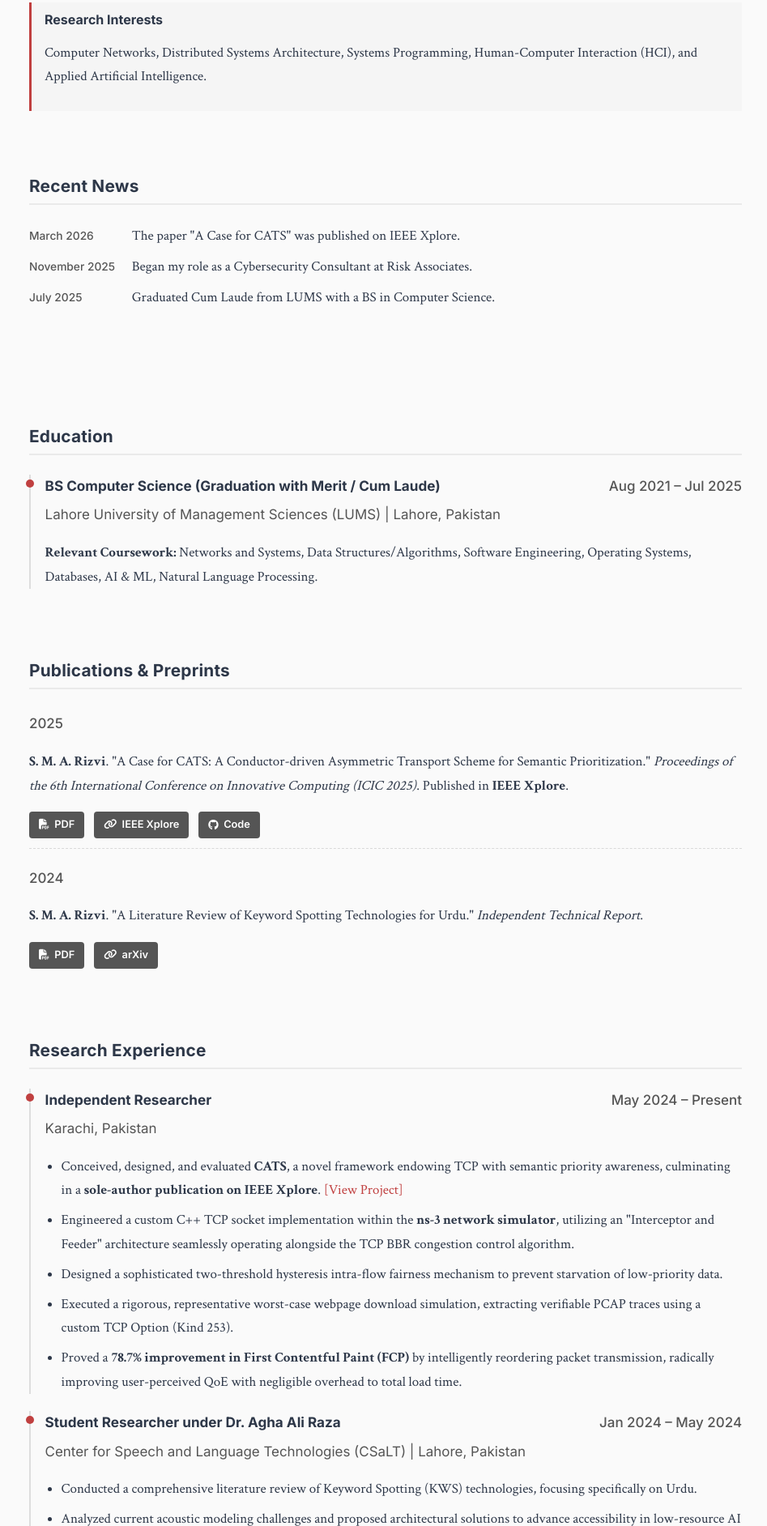
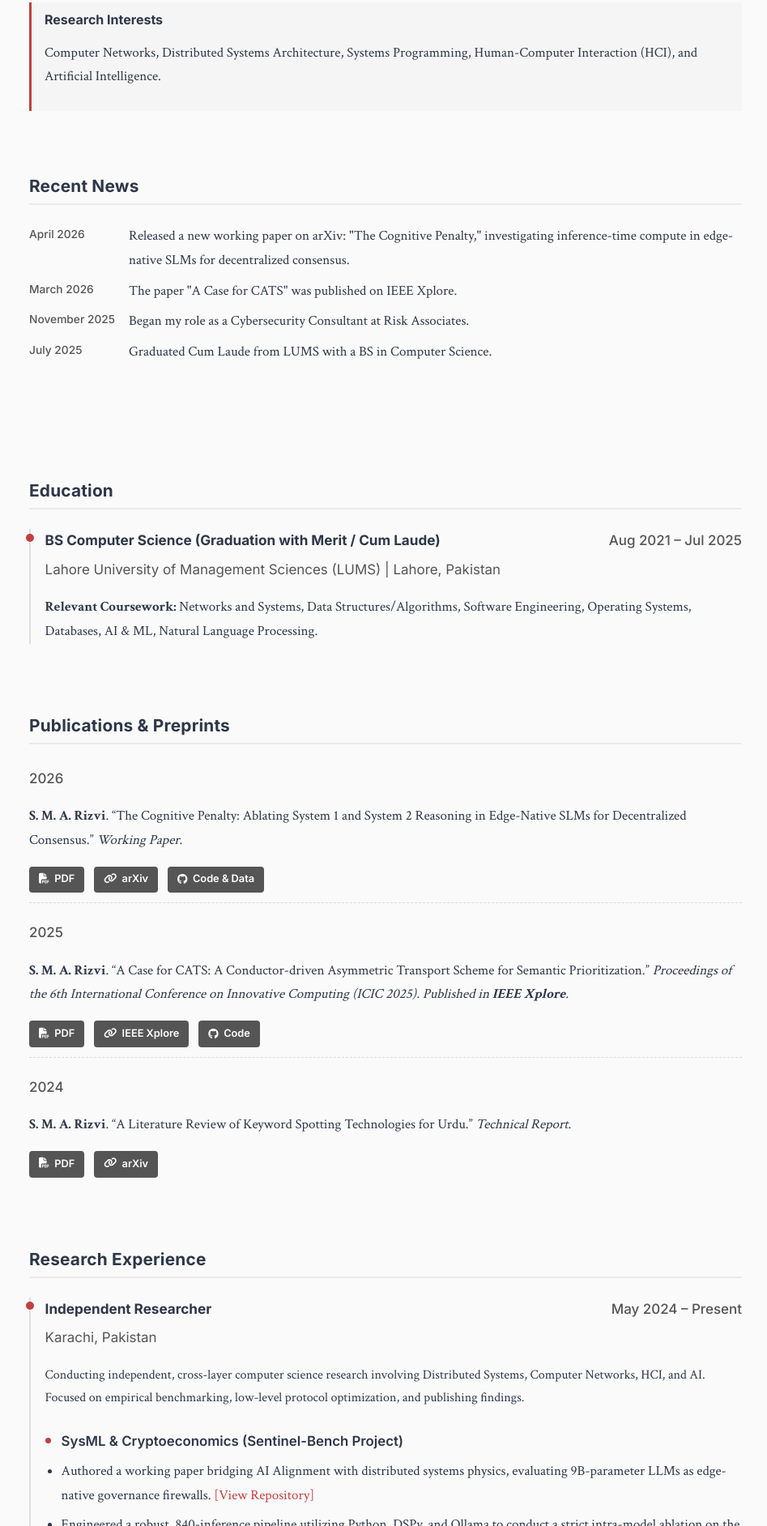
Before and after one commit to smarizvi110/smarizvi110.com, a plain HTML site: page index.html in a window 1280 px wide. Shown: the part 916-2800 px from the top of the page at 81% size, without its empty margins (164-1111 px from the left). Drawn offline with Linux system fonts and the light colour scheme.

Commit message:
Update portfolio content and publication assets

```diff
--- a/index.html
+++ b/index.html
@@ -3,9 +3,9 @@
 <head>
   <meta charset="UTF-8">
   <meta name="viewport" content="width=device-width, initial-scale=1.0">
-  <meta name="description" content="Syed Muhammad Aqdas Rizvi (smarizvi110) | Computer Science Researcher | Systems, Networks, HCI, &amp; Applied AI.">
+  <meta name="description" content="Syed Muhammad Aqdas Rizvi (smarizvi110) | Computer Science Researcher | Systems, Networks, HCI, &amp; Artificial Intelligence.">
   <meta property="og:title" content="Syed Muhammad Aqdas Rizvi (smarizvi110) | Computer Science Researcher">
-  <meta property="og:description" content="Syed Muhammad Aqdas Rizvi (smarizvi110) | Computer Science Researcher | Systems, Networks, HCI, &amp; Applied AI.">
+  <meta property="og:description" content="Syed Muhammad Aqdas Rizvi (smarizvi110) | Computer Science Researcher | Systems, Networks, HCI, &amp; Artificial Intelligence.">
   <meta property="og:image" content="https://smarizvi110.com/assets/preview-card-light-1200x630.png">
   <meta property="og:image:width" content="1200" />
   <meta property="og:image:height" content="630" />
@@ -16,7 +16,7 @@
   <meta property="og:type" content="website">
   <meta name="twitter:card" content="summary_large_image">
   <meta name="twitter:title" content="Syed Muhammad Aqdas Rizvi (smarizvi110) | Computer Science Researcher">
-  <meta name="twitter:description" content="Syed Muhammad Aqdas Rizvi (smarizvi110) | Computer Science Researcher | Systems, Networks, HCI, &amp; Applied AI.">
+  <meta name="twitter:description" content="Syed Muhammad Aqdas Rizvi (smarizvi110) | Computer Science Researcher | Systems, Networks, HCI, &amp; Artificial Intelligence.">
   <meta name="twitter:image" content="https://smarizvi110.com/assets/preview-card-light-1200x600.png">
   <title>Syed Muhammad Aqdas Rizvi (smarizvi110) | Portfolio</title>
   <link rel="icon" href="assets/favicon-light.svg" media="(prefers-color-scheme: light)" type="image/svg+xml">
@@ -56,7 +56,7 @@
     <section class="hero" aria-labelledby="name">
       <img class="hero-headshot" src="assets/profile.jpg" alt="Portrait of Syed Muhammad Aqdas Rizvi" width="150" height="150">
       <h1 id="name">Syed Muhammad Aqdas Rizvi<br><span class="name-handle">(smarizvi110)</span></h1>
-      <p class="subtitle"><strong>Computer Science Researcher</strong> | <strong>Systems, Networks, HCI &amp; Applied AI</strong></p>
+      <p class="subtitle"><strong>Computer Science Researcher</strong> | <strong>Systems, Networks, HCI &amp; Artificial Intelligence</strong></p>
       <p class="eyebrow">Karachi, Pakistan</p>
       <div class="icon-row" aria-label="Contact and social links">
         <a href="mailto:s.muhammadaqdasrizvi@gmail.com" aria-label="Email"><i class="fa-solid fa-envelope"></i></a>
@@ -64,15 +64,15 @@
         <a href="https://github.com/smarizvi110" target="_blank" rel="noopener noreferrer" aria-label="GitHub"><i class="fa-brands fa-github"></i></a>
         <a href="https://orcid.org/0009-0004-1491-4839" target="_blank" rel="noopener noreferrer" aria-label="ORCID"><i class="fa-brands fa-orcid"></i></a>
       </div>
-      <a class="cv-button" href="cv.pdf" target="_blank" rel="noopener noreferrer" aria-label="Download Curriculum Vitae in PDF format"><i class="fa-solid fa-file-pdf"></i> Download CV</a>
+      <a class="cv-button" href="assets/Rizvi_CV.pdf" target="_blank" rel="noopener noreferrer" aria-label="Download Curriculum Vitae in PDF format"><i class="fa-solid fa-file-pdf"></i> Download CV</a>
     </section>
 
     <section id="about" class="section-block">
       <h2>About</h2>
-      <p>Computer Science researcher and LUMS alumnus specializing in the intersection of Systems &amp; Networks, Human-Computer Interaction (HCI), and Applied AI. Sole author of an IEEE-published paper on transport-layer scheduling. Proven ability to engineer low-level protocols (C++, ns-3) and architect scalable, user-centric AI applications (Rust, Python). Currently utilizing a gap year in enterprise cybersecurity to study the practical constraints, threat models, and operational bottlenecks of large-scale distributed systems. Eager to bring this blend of theoretical rigor and real-world systems perspective to complex, cross-cutting problems in a top-tier graduate research group.</p>
+      <p>Computer Science researcher and LUMS alumnus specializing in the intersection of Systems, Networks, Human-Computer Interaction, and Artificial Intelligence. Sole author of an IEEE-published paper on transport-layer scheduling and a comprehensive preprint on SysML and decentralized consensus. Proven ability to engineer low-level protocols (C++, ns-3) and architect scalable, rigorous AI evaluation pipelines (Python, DSPy). Currently utilizing a gap year in enterprise cybersecurity to study the practical constraints, threat models, and operational bottlenecks of large-scale distributed systems. Eager to bring this blend of theoretical rigor and real-world systems perspective to complex, cross-cutting problems in a top-tier graduate research group.</p>
       <div class="research-interests">
         <h3>Research Interests</h3>
-        <p>Computer Networks, Distributed Systems Architecture, Systems Programming, Human-Computer Interaction (HCI), and Applied Artificial Intelligence.</p>
+        <p>Computer Networks, Distributed Systems Architecture, Systems Programming, Human-Computer Interaction (HCI), and Artificial Intelligence.</p>
       </div>
     </section>
 
@@ -80,16 +80,20 @@
     <h2>Recent News</h2>
     <ul class="news-list">
       <li class="news-item">
+        <span class="meta">April 2026</span>
+        <span class="news-text">Released a new working paper on arXiv: "The Cognitive Penalty," investigating inference-time compute in edge-native SLMs for decentralized consensus.</span>
+      </li>
+      <li class="news-item">
         <span class="meta">March 2026</span>
-        The paper "A Case for CATS" was published on IEEE Xplore.
+        <span class="news-text">The paper "A Case for CATS" was published on IEEE Xplore.</span>
       </li>
       <li class="news-item">
         <span class="meta">November 2025</span>
-        Began my role as a Cybersecurity Consultant at Risk Associates.
+        <span class="news-text">Began my role as a Cybersecurity Consultant at Risk Associates.</span>
       </li>
       <li class="news-item">
         <span class="meta">July 2025</span>
-        Graduated Cum Laude from LUMS with a BS in Computer Science.
+        <span class="news-text">Graduated Cum Laude from LUMS with a BS in Computer Science.</span>
       </li>
     </ul>
   </section>
@@ -108,11 +112,22 @@
 
     <section id="publications" class="section-block">
       <h2>Publications &amp; Preprints</h2>
+
+      <article class="publication-item">
+        <p class="meta">2026</p>
+        <p><strong>S. M. A. Rizvi</strong>. &ldquo;The Cognitive Penalty: Ablating System 1 and System 2 Reasoning in Edge-Native SLMs for Decentralized Consensus.&rdquo; <em>Working Paper</em>.</p>
+        <div class="pub-links">
+          <a class="pub-btn" href="assets/Rizvi_SLM_DAOs.pdf" target="_blank" rel="noopener noreferrer"><i class="fa-solid fa-file-pdf"></i> PDF</a>
+          <a class="pub-btn" href="https://arxiv.org/abs/2604.16913" target="_blank" rel="noopener noreferrer"><i class="fa-solid fa-link"></i> arXiv</a>
+          <a class="pub-btn" href="https://github.com/smarizvi110/sentinel-bench" target="_blank" rel="noopener noreferrer"><i class="fa-brands fa-github"></i> Code & Data</a>
+        </div>
+      </article>
+
       <article class="publication-item">
         <p class="meta">2025</p>
-        <p><strong>S. M. A. Rizvi</strong>. "A Case for CATS: A Conductor-driven Asymmetric Transport Scheme for Semantic Prioritization." <em>Proceedings of the 6th International Conference on Innovative Computing (ICIC 2025)</em>. Published in <strong>IEEE Xplore</strong>.</p>
+        <p><strong>S. M. A. Rizvi</strong>. &ldquo;A Case for CATS: A Conductor-driven Asymmetric Transport Scheme for Semantic Prioritization.&rdquo; <em>Proceedings of the 6th International Conference on Innovative Computing (ICIC 2025). Published in <strong>IEEE Xplore</strong>.</em></p>
         <div class="pub-links">
-          <a class="pub-btn" href="assets/Rizvi_CATS_ICIC2025.pdf" target="_blank" rel="noopener noreferrer"><i class="fa-solid fa-file-pdf"></i> PDF</a>
+          <a class="pub-btn" href="assets/Rizvi_CATS_IEEE.pdf" target="_blank" rel="noopener noreferrer"><i class="fa-solid fa-file-pdf"></i> PDF</a>
           <a class="pub-btn" href="https://doi.org/10.1109/ICIC68258.2025.11413235" target="_blank" rel="noopener noreferrer"><i class="fa-solid fa-link"></i> IEEE Xplore</a>
           <a class="pub-btn" href="https://github.com/smarizvi110/CATS" target="_blank" rel="noopener noreferrer"><i class="fa-brands fa-github"></i> Code</a>
         </div>
@@ -120,9 +135,9 @@
 
       <article class="publication-item">
         <p class="meta">2024</p>
-        <p><strong>S. M. A. Rizvi</strong>. "A Literature Review of Keyword Spotting Technologies for Urdu." <em>Independent Technical Report</em>.</p>
+        <p><strong>S. M. A. Rizvi</strong>. &ldquo;A Literature Review of Keyword Spotting Technologies for Urdu.&rdquo; <em>Technical Report</em>.</p>
         <div class="pub-links">
-          <a class="pub-btn" href="assets/Rizvi_KWS_Survey_2024.pdf" target="_blank" rel="noopener noreferrer"><i class="fa-solid fa-file-pdf"></i> PDF</a>
+          <a class="pub-btn" href="assets/Rizvi_KWS_Survey.pdf" target="_blank" rel="noopener noreferrer"><i class="fa-solid fa-file-pdf"></i> PDF</a>
           <a class="pub-btn" href="https://arxiv.org/abs/2409.16317" target="_blank" rel="noopener noreferrer"><i class="fa-solid fa-link"></i> arXiv</a>
         </div>
       </article>
@@ -133,15 +148,26 @@
 
       <article class="timeline-item">
         <div class="item-head">
-          <h3>Independent Researcher </h3>
+          <h3>Independent Researcher</h3>
           <p class="meta">May 2024 &ndash; Present</p>
         </div>
         <p class="meta-detail">Karachi, Pakistan</p>
-        <ul>
-          <li>Conceived, designed, and evaluated <strong>CATS</strong>, a novel framework endowing TCP with semantic priority awareness, culminating in a <strong>sole-author publication on IEEE Xplore</strong>. <a href="https://github.com/smarizvi110/CATS" target="_blank" rel="noopener noreferrer">[View Project]</a></li>
+        <p style="margin-top: 0.5rem; margin-bottom: 1rem; font-size: 1rem;">Conducting independent, cross-layer computer science research involving Distributed Systems, Computer Networks, HCI, and AI. Focused on empirical benchmarking, low-level protocol optimization, and publishing findings.</p>
+
+        <h4 class="research-subhead">SysML &amp; Cryptoeconomics (Sentinel-Bench Project)</h4>
+        <ul style="margin-top: 0; margin-bottom: 1.5rem;">
+          <li>Authored a working paper bridging AI Alignment with distributed systems physics, evaluating 9B-parameter LLMs as edge-native governance firewalls. <a class="inline-nowrap" href="https://github.com/smarizvi110/sentinel-bench" target="_blank" rel="noopener noreferrer">[View Repository]</a></li>
+          <li>Engineered a robust, 840-inference pipeline utilizing Python, DSPy, and Ollama to conduct a strict intra-model ablation on the Qwen-3.5-9B architecture.</li>
+          <li>Corroborated a severe &ldquo;Compute-Accuracy Inversion,&rdquo; showing that System 2 (Chain-of-Thought) reasoning suffers a 26.7% cognitive collapse rate on complex legal texts, degrading trial-to-trial consensus stability to 72.6%.</li>
+          <li>Translated LLM behavioral metrics into hard cryptoeconomic vulnerabilities, proving that the 17x latency overhead of reasoning models critically threatens Byzantine Fault Tolerance (BFT) and exposes networks to Governance Extractable Value (GEV).</li>
+        </ul>
+
+        <h4 class="research-subhead">Transport-Layer Protocol Modification (CATS Project)</h4>
+        <ul style="margin-top: 0;">
+          <li>Conceived, designed, and evaluated <strong>CATS</strong>, a novel framework endowing TCP with semantic priority awareness, culminating in a <strong>sole-author publication on IEEE Xplore</strong>. <a class="inline-nowrap" href="https://github.com/smarizvi110/CATS" target="_blank" rel="noopener noreferrer">[View Repository]</a></li>
           <li>Engineered a custom C++ TCP socket implementation within the <strong>ns-3 network simulator</strong>, utilizing an "Interceptor and Feeder" architecture seamlessly operating alongside the TCP BBR congestion control algorithm.</li>
           <li>Designed a sophisticated two-threshold hysteresis intra-flow fairness mechanism to prevent starvation of low-priority data.</li>
-          <li>Executed a rigorous, representative worst-case webpage download simulation, extracting verifiable PCAP traces using a custom TCP Option (Kind 253).</li>
+          <li>Executed a rigorous, representative worst-case webpage download simulation, extracting verifiable PCAP traces using a custom TCP Option.</li>
           <li>Proved a <strong>78.7% improvement in First Contentful Paint (FCP)</strong> by intelligently reordering packet transmission, radically improving user-perceived QoE with negligible overhead to total load time.</li>
         </ul>
       </article>
@@ -153,7 +179,7 @@
         </div>
         <p class="meta-detail">Center for Speech and Language Technologies (CSaLT) | Lahore, Pakistan</p>
         <ul>
-          <li>Conducted a comprehensive literature review of Keyword Spotting (KWS) technologies, focusing specifically on Urdu.</li>
+          <li>Conducted a comprehensive literature review of Keyword Spotting (KWS) technologies, focusing specifically on Urdu. <a class="inline-nowrap" href="https://arxiv.org/abs/2409.16317" target="_blank" rel="noopener noreferrer">[View Report]</a></li>
           <li>Analyzed current acoustic modeling challenges and proposed architectural solutions to advance accessibility in low-resource AI environments, publishing the findings as an independent arXiv preprint.</li>
         </ul>
       </article>
@@ -165,7 +191,7 @@
         </div>
         <p class="meta-detail">PhysLab | Lahore, Pakistan</p>
         <ul>
-          <li>Investigated Faraday's Law of Electromagnetic Induction; co-authored the official experiment manual and developed MATLAB scripts for automated data processing, both published on the laboratory's platform. <a href="https://physlab.org/experiment/quantitative-verification-of-faradays-law-of-electromagnetic-induction/" target="_blank" rel="noopener noreferrer">[View Project]</a></li>
+          <li>Investigated Faraday's Law of Electromagnetic Induction; co-authored the official experiment manual and developed MATLAB scripts for automated data processing, both published on the laboratory's platform. <a class="inline-nowrap" href="https://physlab.org/experiment/quantitative-verification-of-faradays-law-of-electromagnetic-induction/" target="_blank" rel="noopener noreferrer">[View Project]</a></li>
           <li>Refined experimental setups for Surface Plasmon Resonance to significantly improve measurement accuracy.</li>
         </ul>
       </article>
@@ -264,7 +290,7 @@
     <div class="skills-category" style="margin-top: 1.5rem;">
       <h3>Frameworks &amp; Tools</h3>
       <div class="pill-row">
-        <span class="pill">React</span><span class="pill">Node.js</span><span class="pill">PyTorch</span><span class="pill">TensorFlow</span><span class="pill">Docker</span><span class="pill">Kubernetes</span><span class="pill">Git</span><span class="pill">CMake</span><span class="pill">LaTeX</span><span class="pill">MATLAB</span>
+        <span class="pill">React</span><span class="pill">Node.js</span><span class="pill">PyTorch</span><span class="pill">TensorFlow</span><span class="pill">DSPy</span><span class="pill">Ollama</span><span class="pill">Pydantic</span><span class="pill">Docker</span><span class="pill">Kubernetes</span><span class="pill">Git</span><span class="pill">CMake</span><span class="pill">LaTeX</span><span class="pill">MATLAB</span>
       </div>
     </div>
   </section>
@@ -273,15 +299,15 @@
       <h2>Academic Honors</h2>
       <ul class="honors-list">
         <li><span class="meta">2025</span> <strong>Graduation with Merit (Cum Laude)</strong> &mdash; Lahore University of Management Sciences (LUMS)</li>
-        <li><span class="meta">2021 &ndash; 2024</span> <strong>Dean's Honour List</strong> &mdash; Placed on DHL for exceptional academic performance in 2021&ndash;2022 and Fall 2023&ndash;2024.</li>
-        <li><span class="meta">2022 &ndash; 2023</span> <strong>Chandrasekhar Honorific Fellowship in Physics</strong> &mdash; Awarded highly competitive, merit-based fellowship for demonstrating exceptional aptitude in undergraduate physics.</li>
+        <li><span class="meta">2021&ndash;2024</span> <strong>Dean's Honour List</strong> &mdash; Placed on DHL for exceptional academic performance in 2021&ndash;2022 and Fall 2023&ndash;2024.</li>
+        <li><span class="meta">2022&ndash;2023</span> <strong>Chandrasekhar Honorific Fellowship in Physics</strong> &mdash; Awarded highly competitive, merit-based fellowship for demonstrating exceptional aptitude in undergraduate physics.</li>
       </ul>
     </section>
   </main>
 
   <footer class="site-footer">
     <div class="container footer-wrap">
-      <p>© 2026 Syed Muhammad Aqdas Rizvi</p>
+      <p>&copy; 2026 Syed Muhammad Aqdas Rizvi</p>
       <p>Get in touch: <a href="mailto:s.muhammadaqdasrizvi@gmail.com">s.muhammadaqdasrizvi@gmail.com</a></p>
     </div>
   </footer>
--- a/style.css
+++ b/style.css
@@ -480,12 +480,20 @@ li + li {
 
 #news li {
   margin-bottom: 0.5rem;
+  display: grid;
+  grid-template-columns: 115px minmax(0, 1fr);
+  column-gap: 0.5rem;
+  align-items: start;
 }
 
 #news .meta {
-  display: inline-block;
-  width: 115px;
-  margin-right: 0.5rem;
+  display: block;
+  width: auto;
+  margin-right: 0;
+}
+
+#news .news-text {
+  display: block;
 }
 
 .skills-category h3 {
@@ -495,3 +503,30 @@ li + li {
   text-transform: uppercase;
   letter-spacing: 0.05em;
 }
+
+.research-subhead {
+  font-family: "Inter", "Segoe UI", sans-serif;
+  font-size: 1.05rem;
+  font-weight: 600;
+  color: var(--text);
+  margin-top: 1.25rem;
+  margin-bottom: 0.5rem;
+  display: list-item;
+  list-style-type: disc;
+  list-style-position: outside;
+  margin-left: 1.25rem;
+  padding-left: 0;
+}
+
+.research-subhead::before {
+  content: none;
+}
+
+.research-subhead::marker {
+  color: var(--accent);
+  font-size: 1.2em;
+}
+
+.inline-nowrap {
+  white-space: nowrap;
+}
```
Also changed, not shown: 7 other files.
